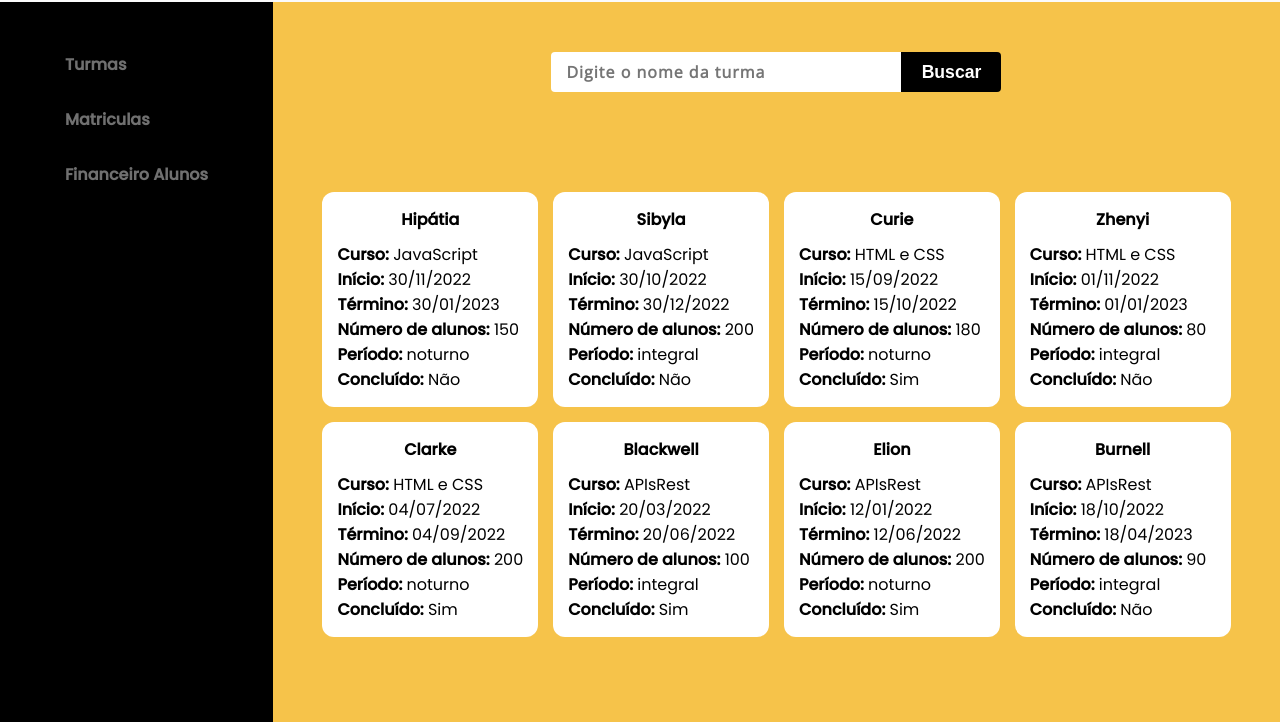
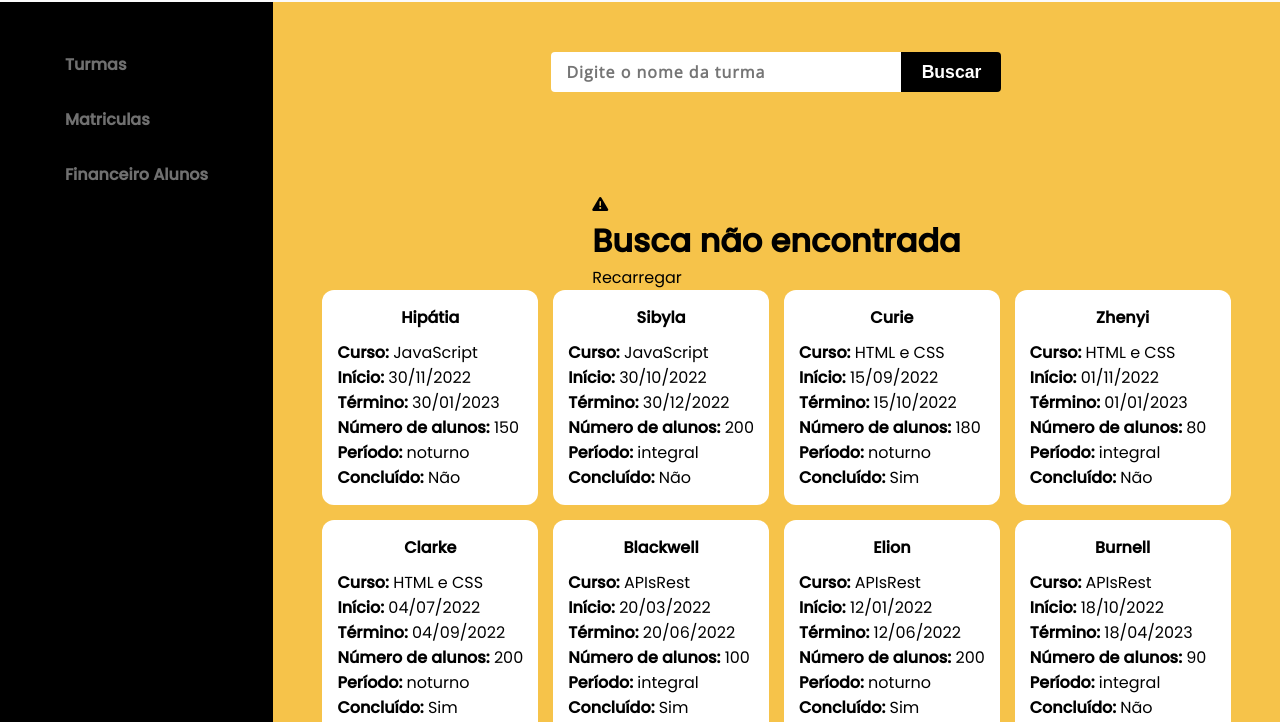
Before and after one commit to tiagocreator/labescola, a plain HTML site: page adm.html in a window 1280 px wide. Shown: the part 78-800 px from the top of the page. Drawn offline with nearby package versions, Linux system fonts and the light colour scheme.

Commit message:
Add not found warning message

```diff
--- a/adm.html
+++ b/adm.html
@@ -12,6 +12,10 @@
     <link rel="stylesheet" href="./src/styles/adm.css" />
     <link rel="stylesheet" href="./src/styles/sidebar.css" />
     <link rel="stylesheet" href="./src/styles/adm-buger-menu.css" />
+    <link
+      rel="stylesheet"
+      href="https://cdnjs.cloudflare.com/ajax/libs/font-awesome/6.2.1/css/all.min.css"
+    />
     <title>Área administrativa</title>
   </head>
   <body>
@@ -67,6 +71,13 @@
           />
           <button type="submit">Buscar</button>
         </form>
+
+        <div class="not-found">
+          <i class="fa-solid fa-triangle-exclamation"></i>
+          <h1>Busca não encontrada</h1>
+          <span class="show-all">Recarregar</span>
+        </div>
+
         <div class="classes-grid"></div>
       </div>
     </main>
```
